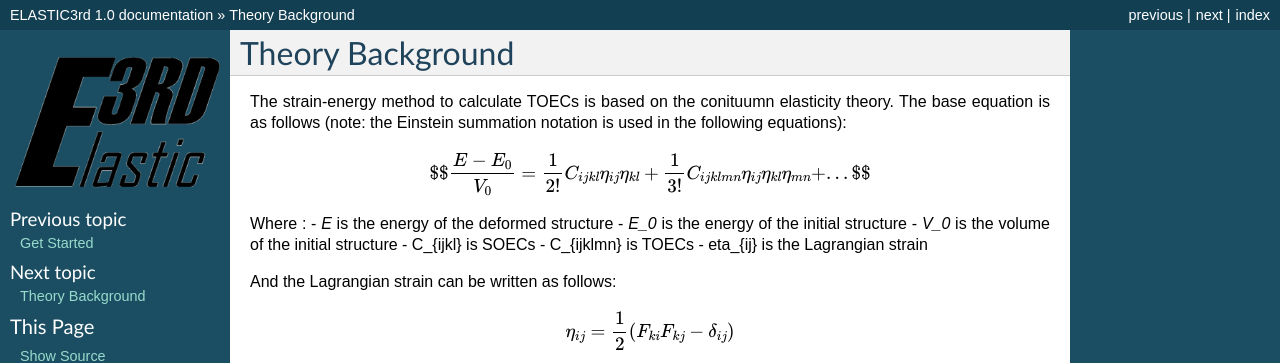
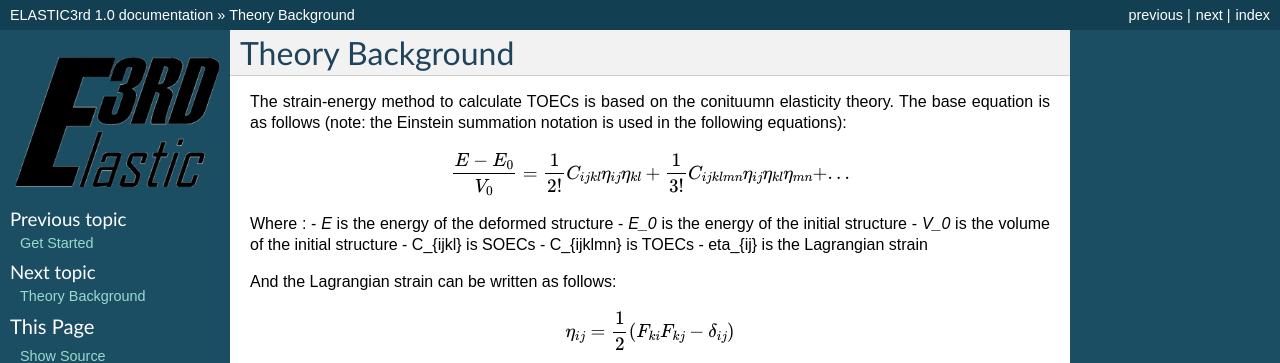
Before and after one commit to hitliaomq/ELASTIC3rd, a Sphinx documentation site: the page built from docs/Theory.rst, in a window 1280 px wide. Shown: the top 363 px of the page. Built offline with Sphinx 7.4.7, drawn with Linux system fonts in a browser that asks for light colours; pages that are not in the unit, such as notebooks, are missing from menus.

```diff
--- a/docs/Theory.rst
+++ b/docs/Theory.rst
@@ -5,7 +5,7 @@ Theory Background
 The strain-energy method to calculate TOECs is based on the conituumn elasticity theory. The base equation is as follows (note: the Einstein summation notation is used in the following equations):
 
 .. math::
-    $$ \frac{E - E_0}{V_0} = \frac{1}{2!} C_{ijkl} \eta_{ij} \eta_{kl} + \frac{1}{3!} C_{ijklmn} \eta_{ij} \eta_{kl} \eta_{mn} + ... $$
+    \frac{E - E_0}{V_0} = \frac{1}{2!} C_{ijkl} \eta_{ij} \eta_{kl} + \frac{1}{3!} C_{ijklmn} \eta_{ij} \eta_{kl} \eta_{mn} + ...
 
 Where :
 - *E* is the energy of the deformed structure
```
